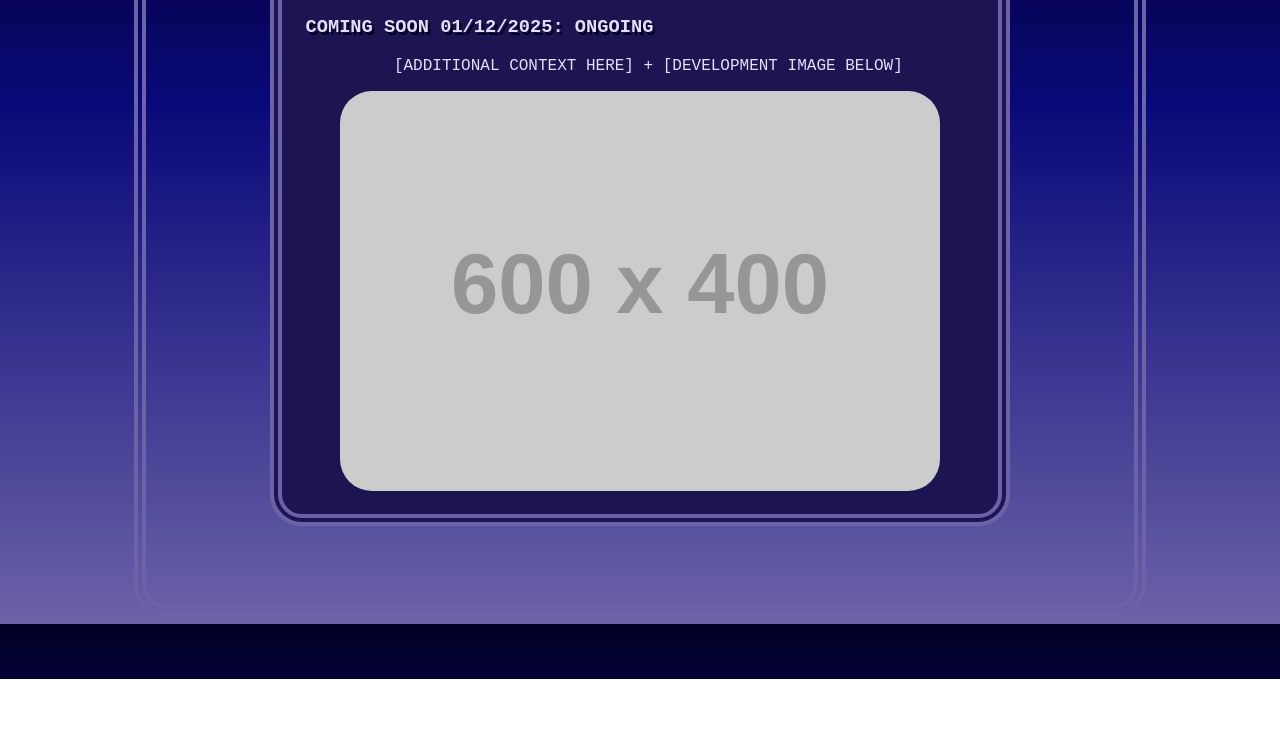
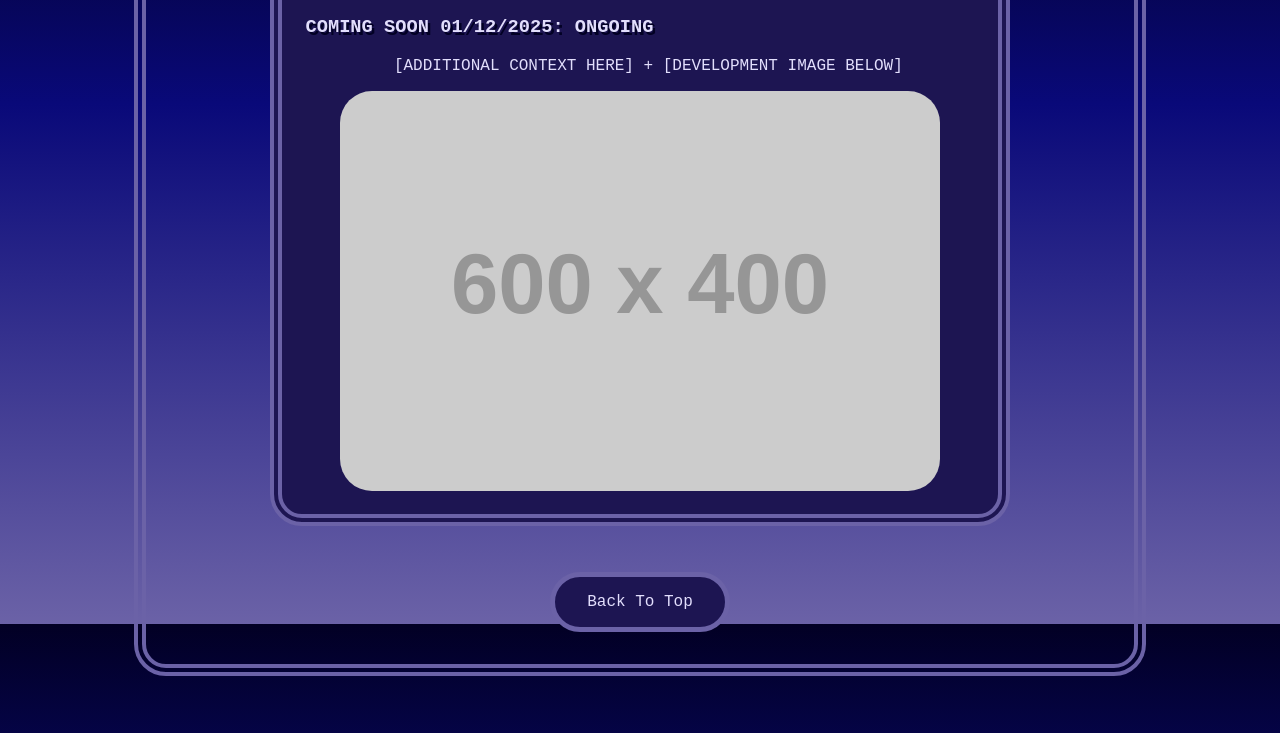
Before and after one commit to Spuddovision/jeisite.github.io, a plain HTML site: page Pages/DevBlog.html in a window 1280 px wide. Shown: the part 976-1709 px from the top of the page. Before the commit the page ends 1655 px from the top, so only its background shows below. Drawn offline with Linux system fonts and the light colour scheme; placeholder pictures from the web are drawn by us.

Commit message:
added the back to top buttons back

```diff
--- a/Pages/DevBlog.html
+++ b/Pages/DevBlog.html
@@ -10,7 +10,7 @@
 </head>
 
 <body>
-    <div>
+    <div class="">
         <main>
             <h1 class="defaultText">Steel Shadows:<br>Age Of Machine</h1>
             <nav>
@@ -38,6 +38,7 @@
                 <img src="https://placehold.co/600x400/png">
 
             </div>
+            <button class="button selector backtotop" onclick="window.location.href='DevBlog.html'">Back To Top</button>
         </main>
     </div>
 </body>
```
Also changed, not shown: index.html (+1 -0 lines).
